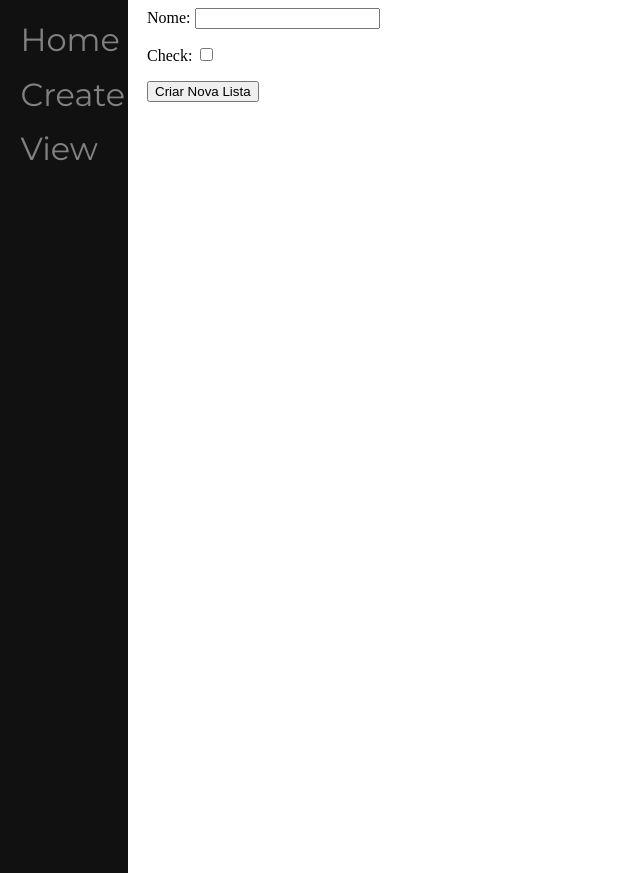
After one commit to JonhShadow/Django-Meteo-TodoList, a Django app: page /create/ in a window 1280 px wide. The commit adds this page. Shown: the whole page, without its empty margins (0-640 px from the left). Run offline with Django 3.2, Linux system fonts and the light colour scheme.

Commit message:
CSS and more

```diff
--- /dev/null
+++ b/main/form.py
@@ -0,0 +1,5 @@
+from django import forms
+
+class CreateNewList(forms.Form):
+    name = forms.CharField(label = "Nome", max_length=200)
+    check = forms.BooleanField(required=False)
--- a/main/templates/main/base.html
+++ b/main/templates/main/base.html
@@ -2,11 +2,50 @@
   <head>
     <meta charset="UTF-8" />
     <meta name="viewport" content="width=device-width, initial-scale=1.0" />
-    <title>João's WebSite</title>
+    <link href="https://fonts.googleapis.com/css2?family=Montserrat:wght@400;600&display=swap" rel="stylesheet">
+    <style type="text/css">
+      .sidenav {
+        height:100%;
+        width: 10%;
+        position: fixed;
+        z-index: 1;
+        top: 0;
+        left: 0;
+        background-color: #111;
+        overflow: hidden;
+        padding-top: 1%;
+      }
+
+      .sidenav a{
+        padding: 6% 8% 6% 16%;
+        text-decoration: none;
+        font-size: 200%;
+        color: #818181;
+        display:block;
+        font-family: 'Montserrat', sans-serif;
+      }
+
+      .sidenav a:hover{
+        color:#f1f1f1;
+      }
+
+      .main{
+        margin-left: 10%;
+        padding: 0% 1%;
+      }
+    </style>
+
+    <title>{% block title %}João's WebSite{% endblock %}</title>
   </head>
 
   <body>
-    <div id="content" , name="content">
+    <div class="sidenav">
+      <a href="/#">Home</a>
+      <a href="/create">Create</a>
+      <a href="/1">View</a>
+    </div>
+
+    <div id="content" , name="content", class="main">
         {% block content %}
         {% endblock %}
     </div>
--- /dev/null
+++ b/main/templates/main/create.html
@@ -0,0 +1,10 @@
+{% extends "main/base.html" %}
+{% block title %}João's WebSite - Nova Lista{% endblock %}
+
+{% block content %}
+    <form method="post" action="/create/">
+        {% csrf_token %}
+        {{form.as_p}}
+        <button type= "submit", name = "save">Criar Nova Lista</button>
+    </form>
+{% endblock %}
--- a/main/templates/main/home.html
+++ b/main/templates/main/home.html
@@ -1,5 +1,6 @@
 {% extends "main/base.html" %}
 
+{% block title %}João's WebSite - Home{% endblock %}
 {% block content %}
-    <h1>Home</h1>
+    <h1>Homeppppppppppppppppp</h1>
 {% endblock %}
--- a/main/urls.py
+++ b/main/urls.py
@@ -1,7 +1,8 @@
 from django.urls import path
 from  . import views
+
 urlpatterns = [
     path("<int:id>", views.index, name = 'index'),
     path("", views.home, name = 'home'),
-
+    path("create/", views.create, name = 'create'),
 ]
--- a/main/views.py
+++ b/main/views.py
@@ -1,12 +1,43 @@
 from django.shortcuts import render
-from django.http import HttpResponse
+from django.http import HttpResponse, HttpResponseRedirect
 from .models import *
+from .form import *
 
 # Create your views here.
 def index(response, id):
     ls = ToDoList.objects.get(id=id)
+    if response.method == "POST":
+        if response.POST.get("save"):
+            for item in ls.item_set.all():
+                if response.POST.get("c"+ str(item.id)) == "clicked":
+                    item.complete = True
+                else:
+                    item.complete = False
+
+                item.save()
+        elif response.POST.get("newItem"):
+            txt = response.POST.get("new")
+            if len(txt) >=2:
+                ls.item_set.create(text = txt, complete = False)
+            else:
+                print("invalid")
+
+
     return render(response, "main/list.html", {"ls": ls})
 
 
 def home(response):
     return render(response, "main/home.html", {})
+
+def create(response):
+    if response.method == "POST":
+        form = CreateNewList(response.POST)
+
+        if form.is_valid():
+            n = form.cleaned_data["name"]
+            t = ToDoList(name = n)
+            t.save()
+        return HttpResponseRedirect("/%i" %t.id)
+    else:
+        form = CreateNewList()
+    return render(response, "main/create.html", {"form": form})
```
Also changed, not shown: main/templates/main/list.html (+9 -2 lines), db.sqlite3.
